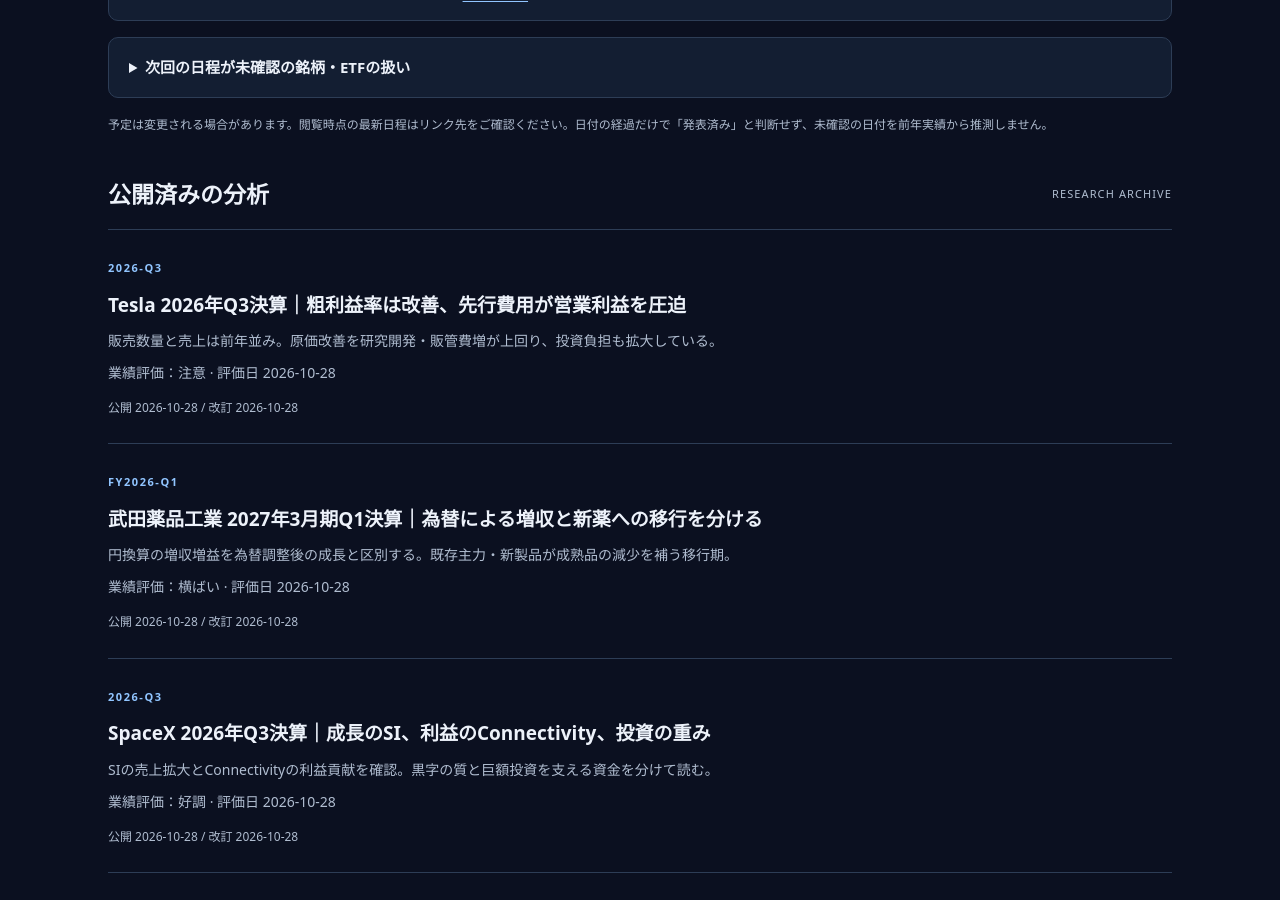
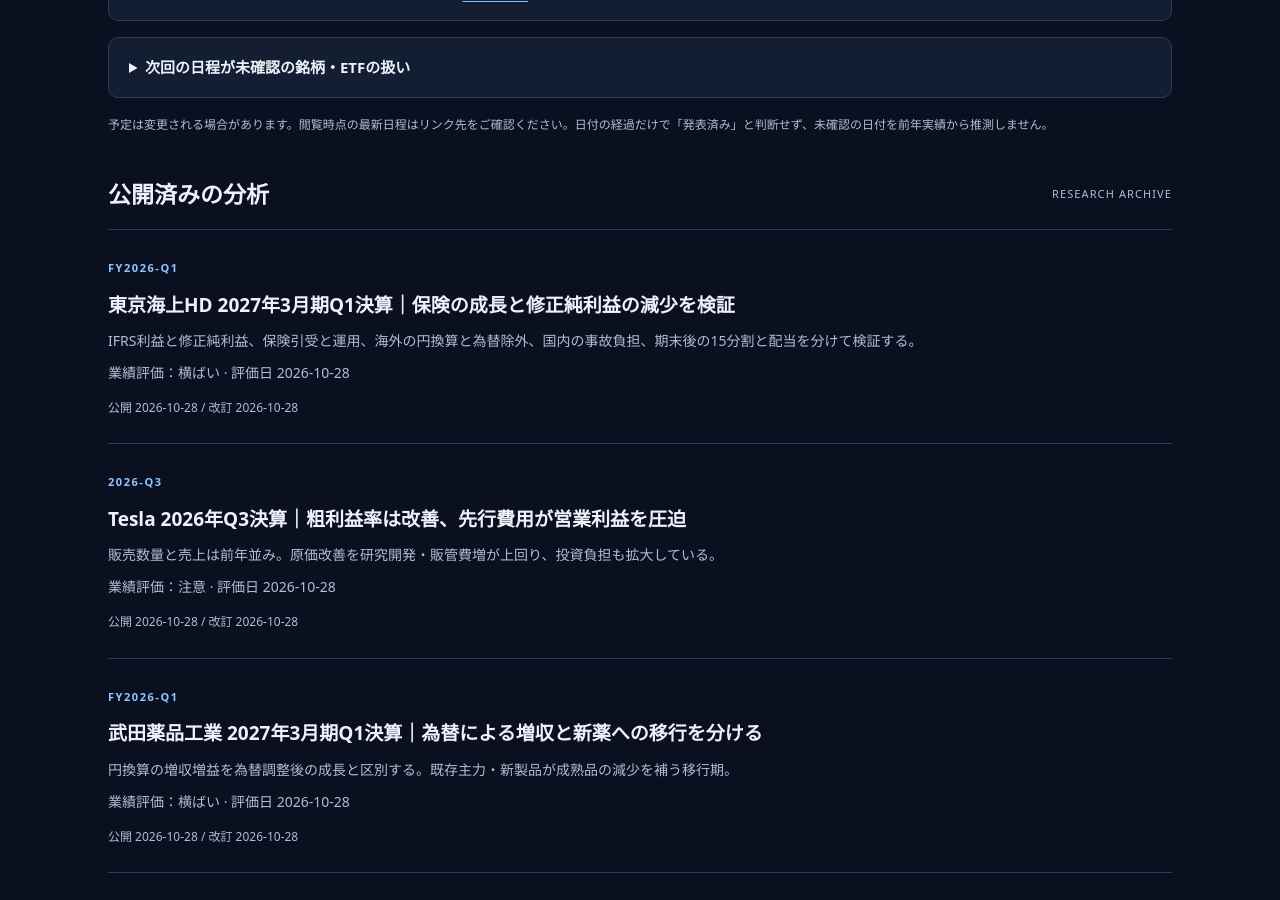
Before and after one commit to nick-shu3/investment-tankyu, a Jekyll site: the page built from index.html, in a window 1280 px wide and 900 px high, scrolled down 2575 px. Built offline with Jekyll 4.4.1, drawn with Linux system fonts in a browser that asks for light colours; some of the changed lines change nothing that is shown; some of the changed text lies outside the part shown.

Commit message:
Add Tokio Marine FY2026 Q1 research with insurance profitability and capital review (#16)

```diff
--- /dev/null
+++ b/_articles/tokio-marine-fy2026-q1.md
@@ -0,0 +1,244 @@
+---
+title: "東京海上HD 2027年3月期Q1決算｜保険の成長と修正純利益の減少を検証"
+company_id: tokio-marine
+period: FY2026-Q1
+published: "2026-10-28"
+updated: "2026-10-28"
+announcement: "2026-08-12"
+review_status: 公式資料照合・AI分析
+rating: 横ばい
+rating_date: "2026-10-28"
+rating_reason: 保険収益は増え、海外の引受規律と生保の改善は支えになるが、修正純利益は3.6%減。国内損保の大口事故・保険金単価上昇、海外利益の為替依存を踏まえ、全面的な改善とは判断しない。
+summary: IFRS利益と修正純利益、保険引受と運用、海外の円換算と為替除外、国内の事故負担、期末後の15分割と配当を分けて検証する。
+conclusions:
+  - 保険収益は2兆471億円、前年同期比12.3%増。IFRSの親会社帰属純利益は2,643億円へ3.3%増えたが、会社の修正純利益は2,613億円へ3.6%減り、増収が一様な利益改善にはつながっていない。
+  - 海外の修正純利益は円換算で9.2%増、為替影響を除くと2.1%減。国内損保は大口事故・自然災害・運用面の負担で20.8%減益となり、料率改定が保険金単価の上昇を吸収できるかを追う。
+  - 通期修正純利益9,500億円の予想は据え置き。Q1 CFは未作成のためFCFを推計せず、資本余力は保険負債・運用リスクと併せて評価する。期末後の15分割に伴う配当表示も区別する。
+---
+
+## 3行サマリー
+
+{% for conclusion in page.conclusions %}
+- {{ conclusion }}
+{% endfor %}
+
+正式名称は**東京海上ホールディングス株式会社**、証券コード**8766**、東京証券取引所プライム市場に上場。国内外の損害保険・生命保険とソリューションを展開する保険持株会社で、当サイトの研究対象企業である（T0）。
+
+対象は**2027年3月期第1四半期、2026年4月1日〜6月30日、IFRS・連結**。会社の2026年度Q1、本記事のFY2026-Q1と同じ期間で、Q1単独と累計は一致する。**公表日：2026年8月12日。分析・評価日：2026年10月28日（日本時間）。業績評価：横ばい。株価評価：未実施。** 公式資料一覧とニュース一覧で最新の公表済み決算がQ1であることを確認した。初回分析のため前回記事との予想検証はない（T1、T8）。
+
+会社の事実・説明・見通しと**AI分析**を区別する。短信の四半期財務諸表には監査法人等のレビューがなく、監査済みとは表記しない。
+
+## 目次
+
+- [主要業績と比較条件](#results)
+- [純利益の質と増減要因](#quality)
+- [事業別分析・保険引受の収益性](#segments)
+- [財務・資本・キャッシュフロー](#finance)
+- [通期予想・還元・期末後情報](#outlook)
+- [次回の確認点・総合評価](#assessment)
+- [出典・計算方法・更新履歴](#sources)
+
+<h2 id="results">主要業績と比較条件</h2>
+
+**百万円、EPSのみ円**。会社は百万円未満切捨て。前年値もIFRSベースで、従来の日本基準の売上・経常利益や旧定義の修正利益とは接続しない（T1 PDF通しp.1〜2・6）。
+
+| 連結指標 | 当期Q1 | 前年Q1 |
+|:--|--:|--:|
+| 保険収益 | 2,047,134 | 1,822,782 |
+| 保険サービス損益 | 351,684 | 315,288 |
+| 金融損益 | 154,078 | 122,183 |
+| 税引前利益 | 378,167 | 339,189 |
+| 親会社帰属純利益 | 264,300 | 255,959 |
+| 修正純利益（会社定義） | 261,351 | 271,061 |
+| 基本EPS | 138.25 | 133.49 |
+| 希薄化後EPS | 138.16 | 133.38 |
+| 修正EPS（会社定義） | 137 | 141 |
+
+前年同期比は会社開示で**保険収益＋12.3%、税前利益＋11.5%、親会社帰属純利益＋3.3%、修正純利益−3.6%**。営業利益・営業利益率はこの開示で独立した連結指標として示されていないため、独自に作らない。前四半期比も、季節性・比較条件を今回そろえていないため掲載しない。
+
+EPSは**8月12日の短信における10月の株式分割前の値**。今後の分割後EPSと比較する際は株数基準を合わせる。修正EPSは非IFRSの会社指標であり、基本EPSと入れ替えない。
+
+### 3種類のトップラインを分ける
+
+- **IFRS保険収益：** 2,047,134百万円。保険サービス提供に対応する会計上の収益で、保険料の受取現金そのものではない。
+- **保険収益＋ソリューション売上収益：** 2,118,750百万円、前年同期比＋11.2%（T2 PDF通しp.3）。
+- **Total Business Volume：** 会社管理指標の24,060億円、前年同期比約＋12%、為替影響除外で約＋6%。保険事業のグロス収入保険料とソリューション売上高の合計で、上のIFRS収益とは範囲・認識が異なる（T3 p.1）。
+
+**AI分析：** 円換算の増収率をそのまま契約数量・実質成長と読まない。価格改定、引受拡大、為替を区別し、会計収益と収入保険料の差をCFと取り違えない。
+
+<h2 id="quality">純利益の質と増減要因</h2>
+
+### 保険サービスと資産運用を足すだけでは純利益にならない
+
+IFRSの保険サービス損益は3,516.84億円、金融損益は1,540.78億円。金融損益は、**投資損益4,217.57億円と保険金融損益−2,676.79億円の合計**である。運用資産の収益だけを利益として数え、保険負債に対応する費用を落とさない（T1 PDF通しp.6）。
+
+さらに一般管理費1,919.68億円、その他の金融費用76.91億円、その他収益・費用、持分法損益を反映した税前利益が3,781.67億円となる。法人所得税費用912.80億円、非支配持分利益225.86億円等を経て、親会社帰属純利益は2,643億円。税前増益ほど株主帰属利益が伸びていない背景に、税負担と非支配持分の増加もある。表示値の積上げには切捨てによる端数差がある。
+
+### IFRS増益と修正純利益減益の橋渡し
+
+以下は**税後、百万円、会社開示の調整項目**。修正純利益はIFRSで定義された指標ではない。損失を除くときは加算となる（T1 PDF通しp.8〜10、T3 p.26）。
+
+| 調整項目 | 当期Q1 | 前年Q1 |
+|:--|--:|--:|
+| 親会社帰属純利益 | 264,300 | 255,959 |
+| 控除：キャピタル損益 | −8,009 | 2,714 |
+| 控除：ALM・ヘッジ損益 | 21,368 | −9,085 |
+| 控除：事業投資関連損益 | −10,410 | −8,731 |
+| 修正純利益 | 261,351 | 271,061 |
+
+当期は**264,300−（−8,009）−21,368−（−10,410）＝261,351百万円**。ALMは資産・負債総合管理を意味する。キャピタル調整には売却・評価・予想信用損失等、事業投資調整には買収関連無形資産償却・減損等が含まれる。
+
+**AI分析：** IFRS純利益だけなら増益だが、会社が事業成果に用いる修正純利益は減益である。修正利益も、自然災害、大口事故、為替、保険負債の割引や収益認識の時期から自由な「正常利益」ではない。会社が示していない追加調整利益を作らず、両方を残して判断する。
+
+### 修正純利益が減った主因
+
+会社説明の億円概数では、前年2,710億円から、**海外＋138、国内−173、ソリューション−14、その他−47**で当期2,613億円へ減少した。その他には連結調整等が含まれ、事業利益と混同しない。グループ修正純利益の為替影響除外の増減率は約−9%で、円換算約−4%より弱い（T3 p.1・3）。
+
+政策株式のQ1売却額は**235,391百万円、年度計画430,000百万円に対して54.7%**。説明資料では売却益2,094億円も示すが、これをIFRSの当期キャピタル純損益や株主帰属純利益への同額の寄与とみなさない。売却によるリスク削減と、保有資産減少による将来インカム収益への影響を両面で追う（T2 PDF通しp.4、T3 p.15）。
+
+<h2 id="segments">事業別分析・保険引受の収益性</h2>
+
+Q1から報告セグメントを旧4区分から**国内保険・海外保険・ソリューションの3区分**へ変更し、セグメント利益も修正純利益へ変更した。前年は会社が組み替えた値を使用する。国内損保と国内生保は国内保険の内訳で、別途足し合わせて二重計上しない（T1 PDF通しp.8〜10）。
+
+**百万円、税後の会社修正純利益**（T2 PDF通しp.3）。
+
+| 事業 | 当期Q1 | 前年Q1 |
+|:--|--:|--:|
+| 国内保険・合計 | 98,820 | 116,133 |
+| うち国内損保 | 77,238 | 97,559 |
+| うち国内生保 | 21,581 | 18,573 |
+| 海外保険 | 164,333 | 150,527 |
+| ソリューション | 1,477 | 2,928 |
+| その他・連結調整等 | −3,278 | 1,471 |
+| グループ合計 | 261,351 | 271,061 |
+
+端数切捨てにより表示値の単純合計とは一致しない場合がある。
+
+### 国内損保：価格改定と保険金単価の競争
+
+修正純利益は**20.8%減**。会社は北米賠償責任に係る大口事故を主因に計画を下回ったと説明する。これは国内損保側の開示区分の事故であり、地名だけで海外保険セグメントへ付け替えない（T3 p.11〜13）。
+
+民保ベースの**C/R（コンバインド・レシオ）は86.6%から88.7%へ2.1ポイント悪化**。L/Rは61.6%、E/Rは27.2%。C/Rは損害率と事業費率の合計で、基本的には低い方が引受採算は良いが、割引効果を含むIFRSの数値である。引受以外の運用・税金を含む最終利益率ではない（T2 PDF通しp.4・7、T3 p.11）。
+
+自動車の保険関連損益は249億円から270億円へ増えた一方、**保険金単価（車両・対物）は既往1年間の前年比＋7.5%**で、会社の通期想定＋6%を上回る。これは2025年7月〜2026年6月の実績で、Q1単独の伸びではない。事故頻度は同じ観測期間で横ばい。国内損保の正味収入保険料は1.1%減だが、グロスは1.8%増で、出再等の影響を分ける。会社は料率改定効果がQ2以降に大きく表れると見ている（T3 p.10・12）。
+
+**AI分析：** 改善の確認点は「保険料を上げたか」だけでなく、損害インフレを吸収してC/Rを改善できるかである。大口事故を一度除いて成長継続と断定せず、追加損害・準備金の動きも監視する。
+
+### 海外：引受規律は強み、為替と地域差には注意
+
+海外の修正純利益は1,643億円、円換算で9.2%増だが、**為替影響除外では2.1%減**。正味収入保険料は9,347億円、円換算16.6%増・為替除外4.8%増である（T3 p.4〜5）。
+
+海外C/Rは88.9%から88.8%へ小幅改善。ただし自然災害の影響が1.6から0.9ポイントへ軽くなっており、C/R全体の0.1ポイント改善だけで基礎的採算の改善を結論づけない。EMEAは中東情勢関連の大口事故でC/Rが87.3%から98.0%へ悪化し、北米Employee Benefitsも91.4%から94.3%へ悪化する一方、北米Specialty P&C、LATAM、APACは改善した（T3 p.6〜7）。
+
+海外の修正利益ベースの税前金融関連損益は968億円、円換算3.3%増・為替除外6.4%減。ネットインカム収益増と保険負債への金利付与費用を併せて読む。一部デリバティブ評価益はヘッジ対象負債との認識時期差で、会社は時間経過とともに相殺されると説明している（T3 p.8）。この管理損益とIFRSの海外金融損益975.11億円は定義が異なる。
+
+**AI分析：** 専門分野への引受能力と地域分散は競争力の支えだが、保険料率の軟化、医療・賠償コスト、大口事故による地域差は残る。円安による押上げを恒常的な実力成長と扱わない。
+
+### 国内生保・ソリューション
+
+国内生保の修正純利益は215.81億円、16.2%増。2026年3月のブロック出再に伴うCSM償却額と金利付与の改善が寄与した。新契約年換算保険料は会社概数で23.4%増だが、**新契約CSMは15,066から11,769百万円へ減少**し、会社は営業投資など事業費増を主因と説明する（T2 PDF通しp.5、T3 p.16〜18）。
+
+再保険考慮後のCSM残高は**3月末1,149,767から6月末1,147,070百万円へ小幅減少**。会社資料の「償却前」残高11,728億円と、利益認識後の期末残高11,470億円を混同しない。CSMは未稼得利益を表す会計上の残高で、現金・当期利益・将来確定利益とは異なる。
+
+ソリューション売上収益は716.16億円、13.5%減、修正純利益は14.77億円、49.6%減。会社はID&Eの決算期変更による前年の計上ずれの反動と官需減少を挙げる。前年の特殊要因と当期受注・採算の弱さを区別する（T2 PDF通しp.3、T3 p.20）。
+
+<h2 id="finance">財務・資本・キャッシュフロー</h2>
+
+### 残高増を営業CFとみなさない
+
+**百万円、2026年6月末と3月末**（T1 PDF通しp.5）。
+
+| 財務項目 | 6月末 | 3月末 |
+|:--|--:|--:|
+| 現金・現金同等物 | 2,790,959 | 2,332,406 |
+| 投資有価証券 | 21,217,232 | 21,062,726 |
+| 貸付金 | 2,809,449 | 2,852,633 |
+| 社債・借入金 | 575,676 | 598,007 |
+| レポ等担保付借入 | 66,608 | 61,648 |
+| リース負債 | 130,282 | 128,939 |
+| 保険契約負債 | 20,543,844 | 20,219,118 |
+| 親会社帰属持分 | 8,197,310 | 7,955,554 |
+| 総資産 | 33,676,978 | 33,002,651 |
+
+現金は増えたが、会社は**Q1の要約四半期連結CF計算書を作成していない**。営業CF、現金設備投資、投資CF・財務CF、FCFは今回未確認で推計しない。減価償却・償却費49,055百万円は現金設備投資ではなく、投資有価証券残高差や政策株式売却額から全社FCFを作らない（T1 PDF通しp.11）。
+
+保険契約負債は保険サービス・支払義務に関係する負債で、すべてを銀行借入と同じ有利子負債として扱わない。反対に社債・借入金だけを引いて「実質無借金で安全」とも判断しない。保険金支払、再保険回収、資産の換金性・通貨・期間の対応が重要である。
+
+### 会計上の資本と経済価値ベースの余力
+
+親会社所有者帰属持分比率は24.1%から24.3%へ上昇したが、これは会計上の比率である。会社のリスク管理資料で確認できた**ESRは2026年3月末268%、目標190%以上**。年間4,000億円の自己株式取得を考慮した255%は会社の試算で、6月末・10月末の実績ではない（T6「定量的リスク管理」）。
+
+ESRは実質純資産をリスク量で割る会社の経済資本指標で、2026年3月末から**99.5%VaR**へ定義を変更している。旧99.95%VaRのESRと直接比較せず、規制上の資本比率やIFRS持分比率とも同一視しない。6月末ESRと最新の規制資本充足率は今回未確認。
+
+### 運用・信用リスク
+
+商業用不動産（CRE）ローンは、グループの差押え案件を除く**グロス残高が3月末81.4億米ドルから6月末76.0億米ドル**へ減少する一方、ECL（予想信用損失）引当率は8.7%から8.9%へ上昇した。差押え案件を含む6月末残高は**94億米ドル**で、76億米ドルとは範囲が違う。LTVの物件評価額には見積りを含む（T3 p.24）。
+
+**AI分析：** 残高減少だけで問題解消とは判断しない。差押えを含む回収、物件評価、追加引当・損失、保険負債と運用資産の金利感応度を継続確認する。運用資産の収益性と資本余力の両方をみる。
+
+<h2 id="outlook">通期予想・還元・期末後情報</h2>
+
+### 業績予想は据え置き、Q1を4倍しない
+
+8月12日時点で、通期の**親会社帰属純利益8,300億円（前期比＋56.2%）、会社修正純利益9,500億円（＋7.8%）**は据え置き。修正純利益の進捗は会社概数28%だが、自然災害の季節性や大口事故、為替、売却・評価のタイミングがあるため達成確実とはしない（T1 PDF通しp.1、T3 p.1）。
+
+会社予想の国内損保C/Rは91.0%、海外88.9%。当期Q1の自然災害正味発生保険金は**税前23,696百万円、前年18,081百万円**。通期予想2,000億円に対し少額でも、残余予算を余剰利益とはみなさない。日本の台風や海外災害の発生時期・集積リスクを追う（T2 PDF通しp.3、T3 p.22）。
+
+### 期末後の15分割と配当予想
+
+8月25日の発表に基づき、**10月1日に普通株式1株を15株へ分割**。10月7日の会社開示でも実施済みと確認できる（T4、T5）。
+
+| 2027年3月期配当予想 | 金額と株数基準 |
+|:--|:--|
+| 中間 | 122.50円・分割前1株 |
+| 期末 | 8.17円・分割後1株 |
+| 年間・分割前換算 | 245.05円・会社表示 |
+
+**122.50＋8.17を年間配当として足さない**。会社は分割前換算の期末を122.55円、年間を245.05円と表示し、当初の年間245円予想と実質同額と説明する。端数による表示差を新たな実質増配とは評価しない。配当は予想であり、支払実績ではない（T4 p.3）。
+
+### 自己株式取得・その他の期末後情報
+
+10月7日公表の**9月30日までの累計取得額は68,340,475,300円（約683億円）**。5月20日決議の2,000億円枠に対する実績で、9月単月638億円をさらに累計へ足さない。取得株数は取得時点の分割前表示で、10月以降の上限株数とは基準が異なる。10月28日までの累計、Q1の支払額でもない（T5）。
+
+会社が示す年間4,000億円の取得方針と、まず決議した2,000億円枠、Berkshire Hathawayグループへの第三者割当に伴う希薄化対応の2,874億円枠は別の範囲である。前二者を別々に合算した年間6,000億円とは表示しない（T6脚注、T4 p.4）。
+
+9月28日には、9月24日のCredit Suisseを原告とする訴訟の和解合意を公表した。会社は通期業績への影響を軽微とし、和解の詳細は秘密保持義務により非公表としている。Q1の実績へ後付けで織り込んだり、和解金額を推測したりしない（T7）。
+
+<h2 id="assessment">次回の確認点・総合評価</h2>
+
+次回の公式カレンダーは**2026年11月の第2四半期決算発表予定**までを記載している。10月28日確認時点で日付・時刻は未確認。前年の11月19日を今年の予定日に流用しない。既存カレンダーの「11月・日付未確認」と整合するためデータは変更していない（T8）。
+
+1. **国内損保の価格転嫁：** 料率改定が保険金単価の上昇を吸収し、C/Rを改善できるか。自動車事故頻度・単価の観測期間をそろえる。
+2. **大口事故・自然災害：** 北米賠責や中東関連事故の追加負担、国内外の災害保険金・準備金を確認する。
+3. **海外の実力成長：** 円換算と為替影響除外の増益率、地域別C/R、保険料率軟化・医療コスト、運用益の認識時期差を追う。
+4. **生保・ソリューション：** 新契約CSMと償却後残高、ブロック出再効果の継続、ID&Eの比較条件・受注と採算を確認する。
+5. **資本・資金：** CFが開示される期に保険金支払・資産売却・成長投資・還元を対応させ、CRE回収、ESR・規制資本の定義と基準日を確認する。
+6. **通期予想・還元：** 修正純利益9,500億円の見通し、株数基準をそろえたEPS・配当、自己株式取得の枠と実績を確認する。
+
+**総合評価：横ばい（評価日2026年10月28日）。** 成長面では保険事業の拡大と海外の専門性・分散が支えになる。収益面ではIFRS増益でも修正利益は減益で、国内損保の採算と海外の為替依存が課題。財務面は3月末ESRに余力がある一方、最新期の経済資本と全社CFは未確認である。通期見通しを維持した点と採算の弱さを併せ、全面的な改善・悪化のどちらとも断定しない。株価の割安・割高や売買推奨を意味しない。
+
+<h2 id="sources">出典・計算方法・更新履歴</h2>
+
+閲覧・最新期確認日は2026年10月28日。短信・参考資料の「PDF通しp.」は表紙を含む番号で印字ページとは2ページずれる。プレゼンテーションは印字ページ（PDF通し番号から1を引いた値）を用いる。
+
+- **T0** [会社概要](https://www.tokiomarinehd.com/company/information/)・[株式基本情報](https://www.tokiomarinehd.com/ir/stock/information.html)：正式名称、証券コード、東証プライム上場。株式基本情報の基準日は2026年10月1日。一律のページ公表日はなく、閲覧日と基準日を区別する。
+- **T1** [2027年3月期 第1四半期決算短信〔IFRS〕](https://www.tokiomarinehd.com/ir/event/presentation/2026/gi58a80000003lo0-att/1Q_FY2026_Summary_Report_j.pdf)、2026年8月12日：PDF通しp.1〜2業績・予想・定義、p.5〜6 BS・PL、p.8〜10セグメント・利益調整、p.11 CF未作成。
+- **T2** [2027年3月期 第1四半期決算参考資料](https://www.tokiomarinehd.com/ir/event/presentation/2026/gi58a80000003lo0-att/1Q_FY2026_Supplemental_Information_for_Summary_Report_j.pdf)、2026年8月12日：PDF通しp.3全社・事業別・災害、p.4国内損保・政策株式、p.5生保・CSM、p.6海外、p.7比率定義。
+- **T3** [2026年度第1四半期決算プレゼンテーション資料](https://www.tokiomarinehd.com/ir/event/presentation/2026/gi58a80000003lo0-att/Tokio_Marine_2026Q1_Results_Presentation_j.pdf)、2026年8月12日：p.1・3全体、p.4〜9海外、p.10〜15国内損保、p.16〜19生保、p.20ソリューション、p.22災害、p.24 CRE、p.26修正指標定義。
+- **T4** [株式分割・配当予想修正等のお知らせ](https://ssl4.eir-parts.net/doc/8766/tdnet/2877648/00.pdf)、2026年8月25日：p.2分割日程、p.3配当、p.4取得枠。公式の[株式分割案内](https://www.tokiomarinehd.com/ir/stock_split/)から参照される会社開示。
+- **T5** [自己株式の取得状況に関するお知らせ](https://ssl4.eir-parts.net/doc/8766/tdnet/2892255/00.pdf)、2026年10月7日：9月の取得額、9月末累計、分割実施と株数基準の注記。
+- **T6** [事業等のリスク](https://www.tokiomarinehd.com/ir/financial/risk.html)「（2）定量的リスク管理」：3月末ESR・定義変更・取得方針。ページの一律公表日は未記載、取得方針の公表日は2026年5月20日と明記されている。
+- **T7** [Credit Suisseを原告とする訴訟における和解合意について](https://ssl4.eir-parts.net/doc/8766/tdnet/2888118/00.pdf)、2026年9月28日：p.1和解日、会社の影響見通し、詳細非公表。
+- **T8** [年度資料一覧](https://www.tokiomarinehd.com/ir/download/2026.html)・[公式ニュース一覧](https://www.tokiomarinehd.com/newsroom/release/)・[IRカレンダー](https://www.tokiomarinehd.com/ir/event/calendar.html)：最新決算・期末後情報・次回予定の確認。動的な一覧・予定表で、一律の公表日はない。T5・T7の会社PDFへのリンクはニュース一覧が読み込む[公式開示一覧データ](https://www.tokiomarinehd.com/newsroom/xml_pronexus_latest.xml)でも確認した。
+
+### 計算・定義・未確認事項
+
+- 独自計算は、修正純利益の調整検算と、本文の単位換算（百万円÷100＝億円）を中心とする。増減率は会社開示値を採用し、丸めた表の差と会社の精密値による差を混同しない。
+- 税後調整の検算：当期264,300−（−8,009）−21,368−（−10,410）＝261,351、前年255,959−2,714−（−9,085）−（−8,731）＝271,061（百万円）。
+- C/R＝L/R＋E/R。L/R＝（発生保険金＋出再損益）÷保険収益、E/R＝（新契約費＋維持費）÷保険収益。国内は民保、海外は会社持分考慮後の範囲を使う。新契約費・維持費のPL計上区分も異なり、保険サービス損益をそのまま営業利益と呼ばない。
+- CREの金額は米ドル、その他は原則円。グロス残高と引当後・差押え込み、税前管理損益と税後修正利益を混同しない。
+- Q1営業CF・現金設備投資・FCF、6月末ESR・最新規制資本比率、次回発表の具体日・時刻、和解金額は未確認・非公表。FCFは算定せず、式を置いて未確認値を補わない。株価評価は未実施。
+
+### 更新履歴
+
+- 2026年10月28日：初版。最新Q1資料を照合し、IFRSと修正利益、保険料と収益、円換算と為替除外、CSM、資本・CF未作成を区別。期末後の株式分割・配当修正・自己株式取得・和解を別記。次の決算は別記事として比較する。
--- a/_data/companies.json
+++ b/_data/companies.json
@@ -160,7 +160,16 @@
     "name": "東京海上ホールディングス",
     "ticker": "8766",
     "type": "日本株",
-    "description": "日本株"
+    "description": "国内外の損害保険・生命保険とソリューションを展開する保険持株会社",
+    "legal_name": "東京海上ホールディングス株式会社",
+    "listing": {
+      "status": "listed",
+      "market": "東京証券取引所 プライム市場",
+      "name_source": "https://www.tokiomarinehd.com/company/information/",
+      "source": "https://www.tokiomarinehd.com/ir/stock/information.html",
+      "checked": "2026-10-28",
+      "scope": "国内の主要上場市場。海外・重複上場市場の網羅一覧ではない。"
+    }
   },
   {
     "id": "daiwa-house-reit",
```
Also changed, not shown: README.md.
